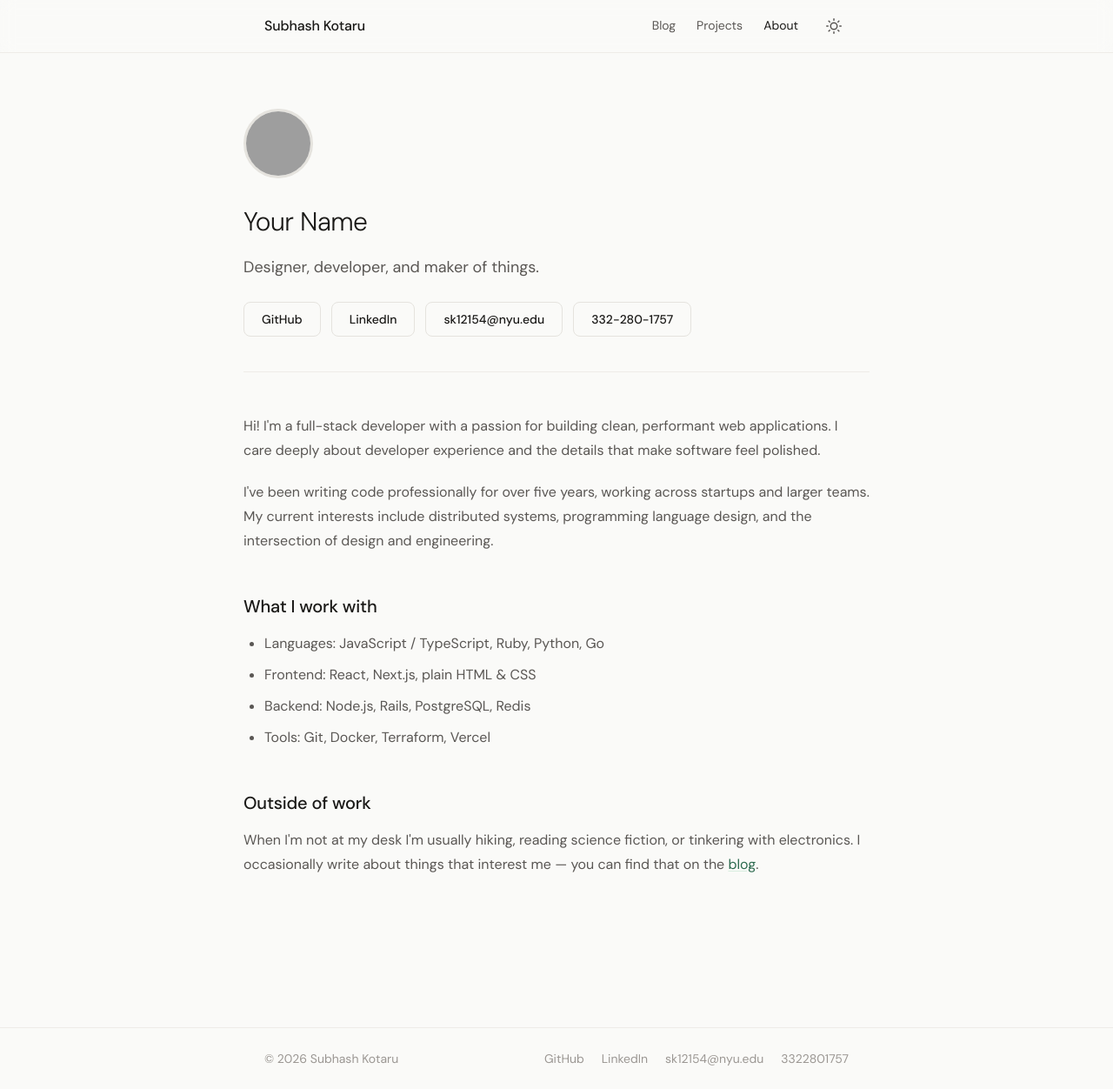
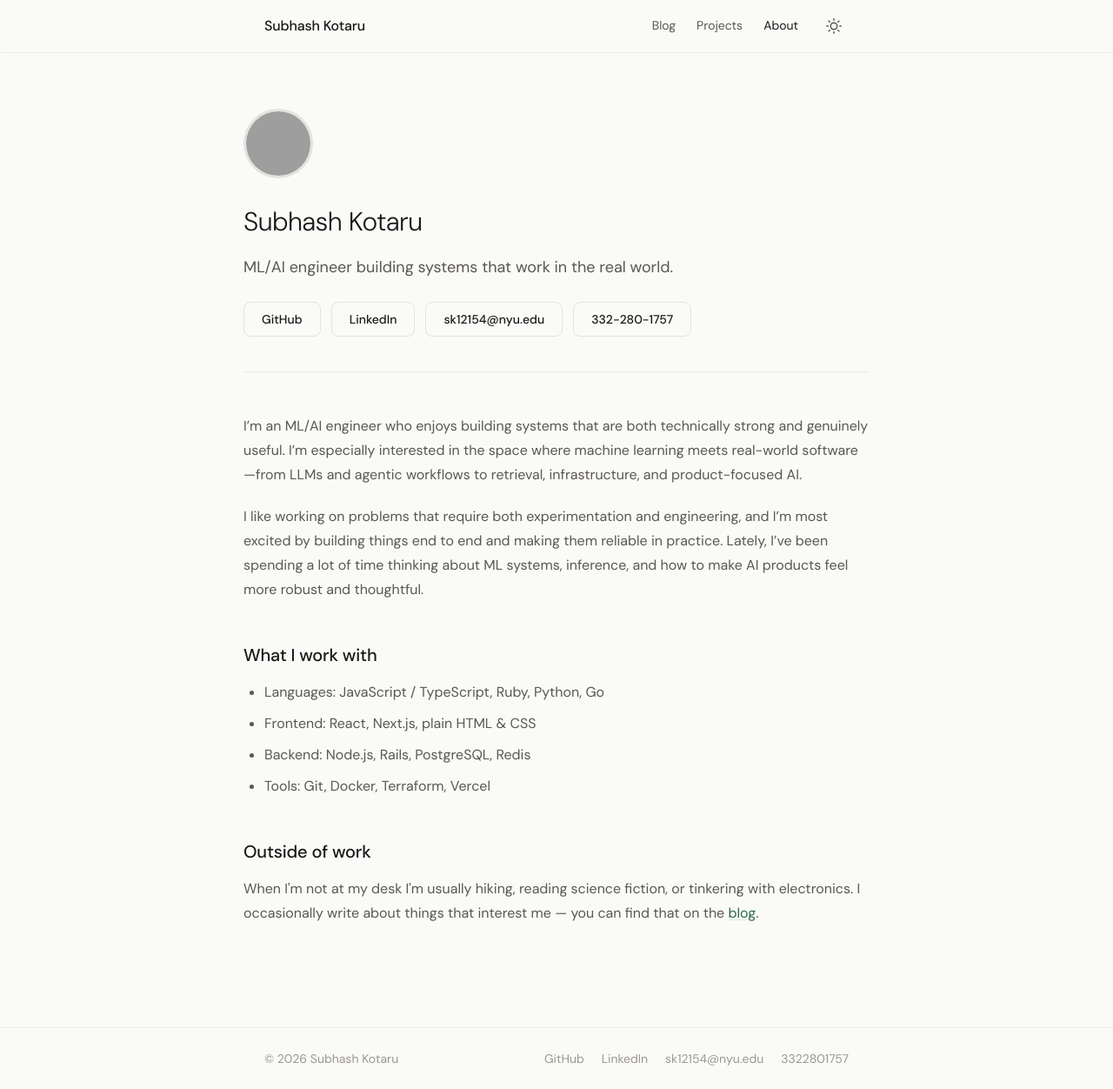
Before and after one commit to subhashkotaru/mywebsite, a Jekyll site: the page built from pages/about.html, in a window 1280 px wide and 1252 px high. Shown: the whole window at 87% size. Built offline with Jekyll 4.4.1, drawn with Linux system fonts in a browser that asks for light colours; grey boxes are pictures that could not be loaded.

Commit message:
Update About intro for ML/AI focus and fix placeholders
Made-with: Cursor

```diff
--- a/pages/about.html
+++ b/pages/about.html
@@ -6,10 +6,10 @@ permalink: /about/
 <div class="about container">
   <header class="about-header">
     <div class="about-avatar">
-      <img src="/assets/images/avatar.jpg" alt="Your Name">
+      <img src="{{ '/assets/images/avatar.jpg' | relative_url }}" alt="{{ site.author.name }}">
     </div>
-    <h1 class="about-name">Your Name</h1>
-    <p class="about-tagline">Designer, developer, and maker of things.</p>
+    <h1 class="about-name">{{ site.author.name }}</h1>
+    <p class="about-tagline">ML/AI engineer building systems that work in the real world.</p>
     <div class="about-links">
       <a href="https://github.com/subhashkotaru" class="btn btn--outline" target="_blank" rel="noopener">GitHub</a>
       <a href="https://www.linkedin.com/in/subhash-kotaru/" class="btn btn--outline" target="_blank" rel="noopener">LinkedIn</a>
@@ -18,8 +18,8 @@ permalink: /about/
     </div>
   </header>
   <div class="post-content">
-    <p>Hi! I'm a full-stack developer with a passion for building clean, performant web applications. I care deeply about developer experience and the details that make software feel polished.</p>
-    <p>I've been writing code professionally for over five years, working across startups and larger teams. My current interests include distributed systems, programming language design, and the intersection of design and engineering.</p>
+    <p>I’m an ML/AI engineer who enjoys building systems that are both technically strong and genuinely useful. I’m especially interested in the space where machine learning meets real-world software—from LLMs and agentic workflows to retrieval, infrastructure, and product-focused AI.</p>
+    <p>I like working on problems that require both experimentation and engineering, and I’m most excited by building things end to end and making them reliable in practice. Lately, I’ve been spending a lot of time thinking about ML systems, inference, and how to make AI products feel more robust and thoughtful.</p>
     <h2>What I work with</h2>
     <ul>
       <li>Languages: JavaScript / TypeScript, Ruby, Python, Go</li>
@@ -28,6 +28,6 @@ permalink: /about/
       <li>Tools: Git, Docker, Terraform, Vercel</li>
     </ul>
     <h2>Outside of work</h2>
-    <p>When I'm not at my desk I'm usually hiking, reading science fiction, or tinkering with electronics. I occasionally write about things that interest me — you can find that on the <a href="/blogs">blog</a>.</p>
+    <p>When I'm not at my desk I'm usually hiking, reading science fiction, or tinkering with electronics. I occasionally write about things that interest me — you can find that on the <a href="{{ '/blogs' | relative_url }}">blog</a>.</p>
   </div>
 </div>
```
